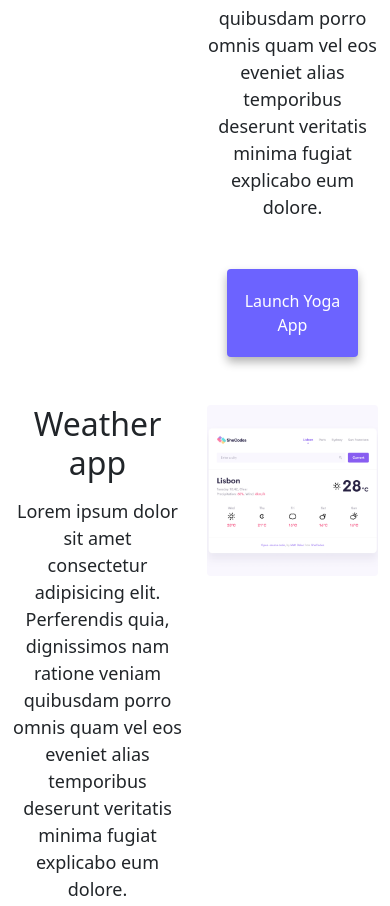
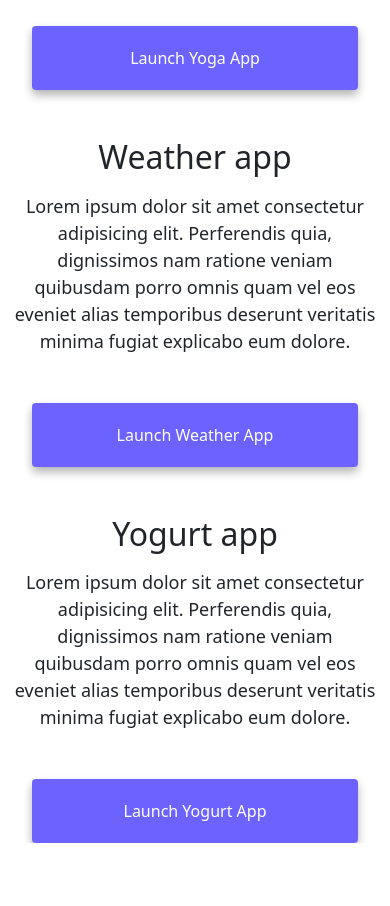
Before and after one commit to dianayank/homework-advanced, a plain HTML site: page index.html in a window 390 px wide. Shown: the part 700-1606 px from the top of the page. After the commit the page ends 1543 px from the top, so only its background shows below. Drawn offline with nearby package versions, Linux system fonts and the light colour scheme.

Commit message:
Update index.html

```diff
--- a/index.html
+++ b/index.html
@@ -4,6 +4,7 @@
     <meta charset="UTF-8" />
     <meta http-equiv="X-UA-Compatible" content="IE=edge" />
     <meta name="viewport" content="width=device-width, initial-scale=1.0" />
+    <meta name="description" content="Diana Yankovska is a front-end developer based in Ukraine, contact her for job inquiries">
     <title>Diana Yankovska</title>
     <link
       href="https://cdn.jsdelivr.net/npm/bootstrap@5.0.0-beta2/dist/css/bootstrap.min.css"
@@ -59,10 +60,10 @@
     </div>
     <div class="container">
       <div class="row">
-        <div class="col-6">
-          <img src="images/yoga.png" class="img-fluid rounded" />
+        <div class="col-sm-6">
+          <img src="images/yoga.png" alt="Yoga project" class="img-fluid rounded d-none d-sm-block" />
         </div>
-        <div class="col-6">
+        <div class="col-sm-6">
           <h2 class="mb-3">Yoga app</h2>
           <p>
             Lorem ipsum dolor sit amet consectetur adipisicing elit. Perferendis
@@ -71,12 +72,12 @@
             explicabo eum dolore.
           </p>
           <div class="mt-5">
-            <a href="#" class="primary-link project-link">Launch Yoga App</a>
+            <a href="#" class="primary-link project-link" title="Yoga project">Launch Yoga App</a>
           </div>
         </div>
       </div>
       <div class="row mt-5">
-        <div class="col-6">
+        <div class="col-sm-6">
           <h2 class="mb-3">Weather app</h2>
           <p>
             Lorem ipsum dolor sit amet consectetur adipisicing elit. Perferendis
@@ -85,18 +86,18 @@
             explicabo eum dolore.
           </p>
           <div class="mt-5">
-            <a href="#" class="primary-link project-link">Launch Weather App</a>
+            <a href="#" class="primary-link project-link" title="Weather project">Launch Weather App</a>
           </div>
         </div>
-        <div class="col-6">
-          <img src="images/weather.png" class="img-fluid rounded" />
+        <div class="col-sm-6">
+          <img src="images/weather.png" alt="Weather project" class="img-fluid rounded d-none d-sm-block" />
         </div>
       </div>
       <div class="row mt-5">
-        <div class="col-6">
-          <img src="images/yogurt.png" class="img-fluid rounded" />
+        <div class="col-sm-6">
+          <img src="images/yogurt.png" alt="Yogurt project" class="img-fluid rounded d-none d-sm-block" />
         </div>
-        <div class="col-6">
+        <div class="col-sm-6">
           <h2 class="mb-3">Yogurt app</h2>
           <p>
             Lorem ipsum dolor sit amet consectetur adipisicing elit. Perferendis
@@ -105,7 +106,7 @@
             explicabo eum dolore.
           </p>
           <div class="mt-5">
-            <a href="#" class="primary-link project-link">Launch Weather App</a>
+            <a href="#" class="primary-link project-link" title="Yogurt project">Launch Yogurt App</a>
           </div>
         </div>
       </div>
```
